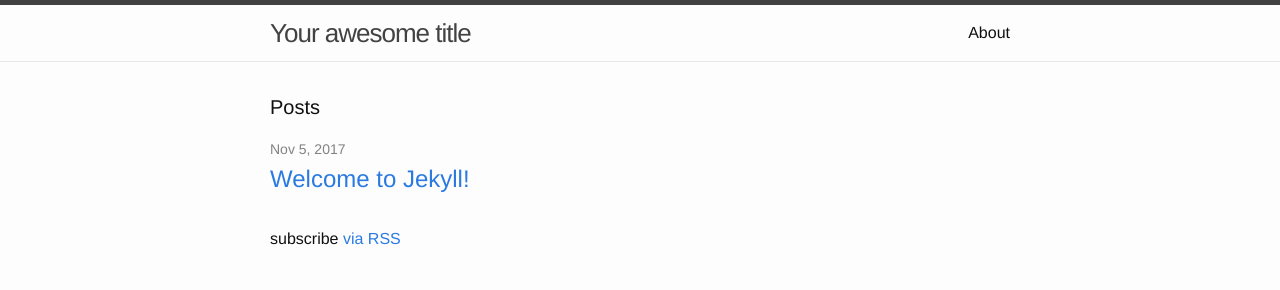
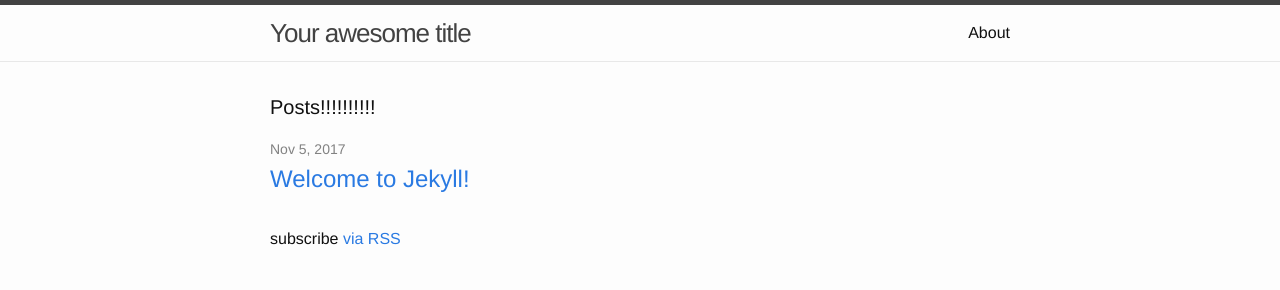
Before and after one commit to Mexquisit/mexquisit.github.io, a Jekyll site: the page built from index.html, in a window 1280 px wide. Shown: the top 290 px of the page. Built offline with Jekyll 4.4.1, drawn with Linux system fonts in a browser that asks for light colours.

Commit message:
Just some exclamation marks

```diff
--- a/index.html
+++ b/index.html
@@ -4,7 +4,7 @@ layout: default
 
 <div class="home">
 
-  <h1 class="page-heading">Posts</h1>
+  <h1 class="page-heading">Posts!!!!!!!!!!</h1>
 
   <ul class="post-list">
     {% for post in site.posts %}
```
